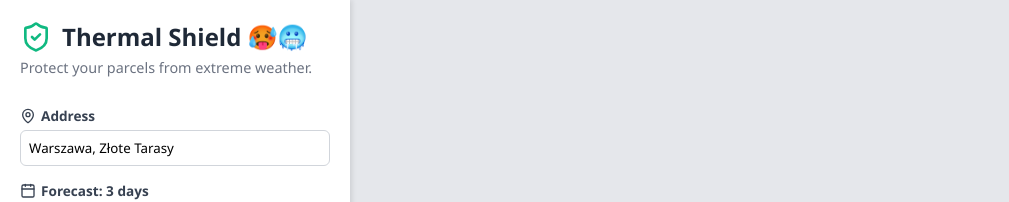
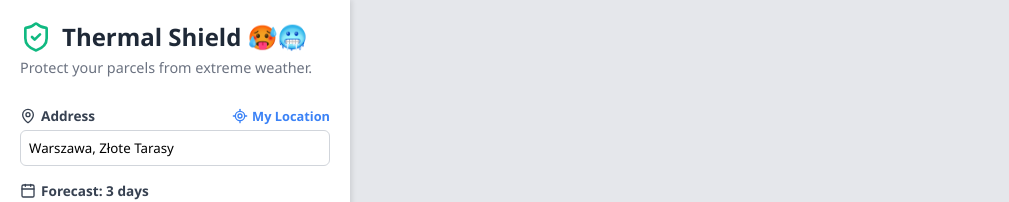
Before and after one commit to mkan1ewski/parcel-thermal-guard, a React (Vite) app in the folder frontend/thermal_guard/: page / in a window 1280 px wide. Shown: the top 202 px of the page, without its empty margins (0-1009 px from the left). Built offline with nearby package versions, Linux system fonts and the light colour scheme.

Commit message:
feat: added automatic geolocating

```diff
--- a/frontend/thermal_guard/src/App.css
+++ b/frontend/thermal_guard/src/App.css
@@ -127,7 +127,6 @@ body {
   font-size: 1.2rem;
 }
 
-
 .map-wrapper {
   position: relative;
   height: 100%;
@@ -177,3 +176,32 @@ body {
 .legend-dot.silver {
   background-color: #94a3b8;
 }
+
+.address-header {
+  display: flex;
+  justify-content: space-between;
+  align-items: center;
+}
+
+.locate-btn {
+  background: none;
+  border: none;
+  color: #3b82f6;
+  cursor: pointer;
+  display: flex;
+  align-items: center;
+  gap: 4px;
+  font-size: 0.8rem;
+  font-weight: bold;
+  padding: 0;
+  transition: color 0.2s;
+}
+
+.locate-btn:hover:not(:disabled) {
+  color: #2563eb;
+}
+
+.locate-btn:disabled {
+  color: #9ca3af;
+  cursor: not-allowed;
+}
--- a/frontend/thermal_guard/src/App.tsx
+++ b/frontend/thermal_guard/src/App.tsx
@@ -7,6 +7,7 @@ import {
   Thermometer,
   ShieldCheck,
   Calendar,
+  LocateFixed,
 } from "lucide-react";
 import "./App.css";
 
@@ -20,6 +21,53 @@ export default function App() {
   const [isLoading, setIsLoading] = useState(false);
   const [apiData, setApiData] = useState<ThermalApiResponse | null>(null);
   const [errorMsg, setErrorMsg] = useState<string | null>(null);
+
+  const handleGeolocation = () => {
+    if (!navigator.geolocation) {
+      setErrorMsg("Geolocation is not supported by your browser.");
+      return;
+    }
+
+    setIsLoading(true);
+    setErrorMsg(null);
+
+    navigator.geolocation.getCurrentPosition(
+      async (position) => {
+        const { latitude, longitude } = position.coords;
+        try {
+          const response = await fetch(
+            `https://nominatim.openstreetmap.org/reverse?format=json&lat=${latitude}&lon=${longitude}&addressdetails=1`,
+          );
+          const data = await response.json();
+
+          if (data && data.address) {
+            const street = data.address.road || "";
+            const houseNumber = data.address.house_number || "";
+            const city =
+              data.address.city ||
+              data.address.town ||
+              data.address.village ||
+              "";
+
+            const cleanPart1 = [street, houseNumber].filter(Boolean).join(" ");
+            const cleanAddress = [cleanPart1, city].filter(Boolean).join(", ");
+
+            setSearchAddress(cleanAddress || data.display_name);
+          } else {
+            setSearchAddress(`${latitude}, ${longitude}`);
+          }
+        } catch (err) {
+          setErrorMsg("Failed to translate GPS coordinates to address.");
+        } finally {
+          setIsLoading(false);
+        }
+      },
+      (_) => {
+        setIsLoading(false);
+        setErrorMsg("Please allow location permissions in your browser.");
+      },
+    );
+  };
 
   const handleSearch = async () => {
     setIsLoading(true);
@@ -50,9 +98,19 @@ export default function App() {
         <p className="subtitle">Protect your parcels from extreme weather.</p>
 
         <div className="input-group">
-          <label>
-            <MapPin size={16} /> Address
-          </label>
+          <div className="address-header">
+            <label>
+              <MapPin size={16} /> Address
+            </label>
+            <button
+              className="locate-btn"
+              onClick={handleGeolocation}
+              disabled={isLoading}
+              title="Locate Me"
+            >
+              <LocateFixed size={16} /> My Location
+            </button>
+          </div>
           <input
             type="text"
             value={searchAddress}
```
